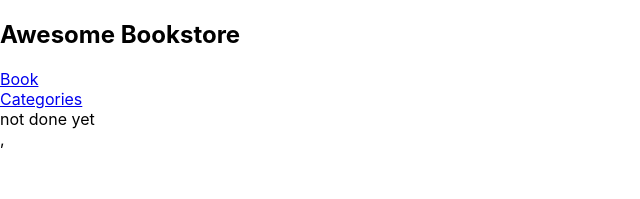
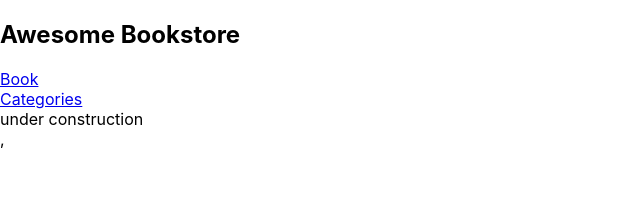
Before and after one commit to Timowest12/bookstore, a React (Create React App) app: page /categories in a window 1280 px wide. Shown: the top 199 px of the page, without its empty margins (0-640 px from the left). Built offline with nearby package versions, Linux system fonts and the light colour scheme.

Commit message:
change text

```diff
--- a/src/components/Categories.js
+++ b/src/components/Categories.js
@@ -2,7 +2,7 @@ import React from 'react';
 
 const Categories = () => (
   <div>
-    not done yet
+    under construction
   </div>
 );
 
```
